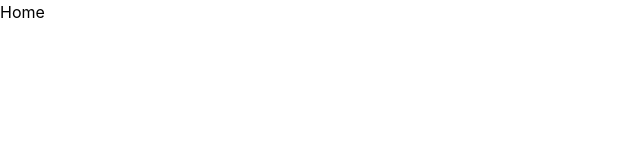
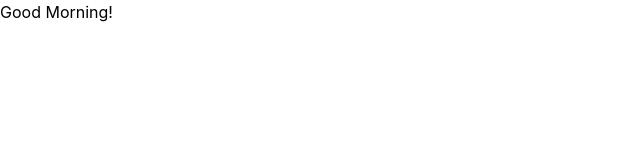
Before and after one commit to smarvins/Personal-Website, a React (Create React App) app: page / in a window 1280 px wide. Shown: the top 160 px of the page, without its empty margins (0-640 px from the left). Built offline with nearby package versions, Linux system fonts and the light colour scheme.

Commit message:
created a greetings function depending on the time of day

```diff
--- a/src/components/Home.js
+++ b/src/components/Home.js
@@ -2,10 +2,31 @@ import React from 'react';
 import '../styles/main.css';
 import '../App.css';
 
-function Home() {
-  return (
-    <div>Home</div>
-  );
+class Home extends React.Component {
+  state = {
+    hour: null,
+  }
+
+  componentDidMount() {
+    this.getHour()
+  }
+
+  getHour = () => {
+   const date = new Date();
+   const hour = date.getHours()
+   this.setState({
+      hour
+   });
+  }
+
+  render(){
+    const {hour, username} = this.state;
+    return (
+      <div>
+        <h2>{hour < 12 ? `Good Morning!` : `Good evening!`}</h2>
+      </div>
+    );
+  }
+
 }
-
 export default Home;
```
